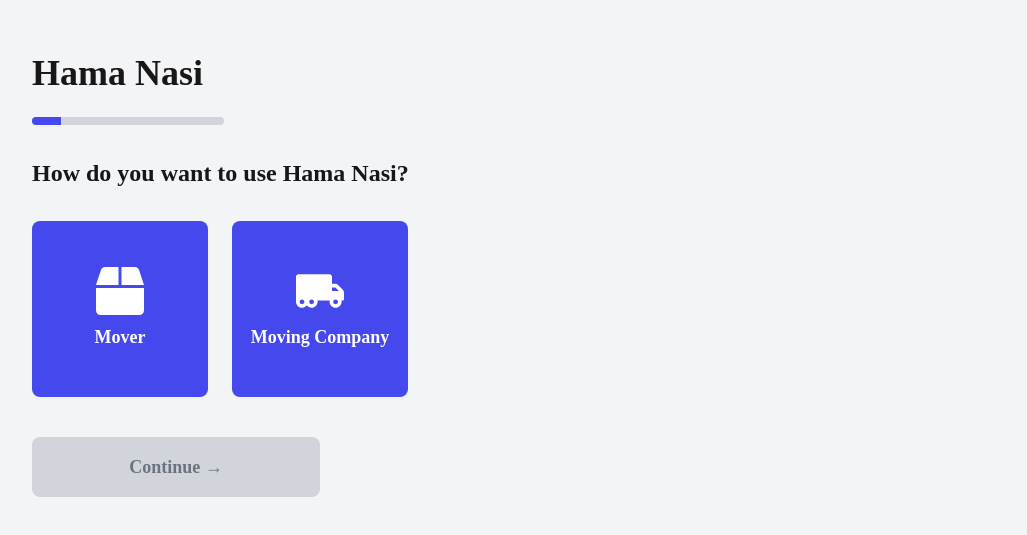
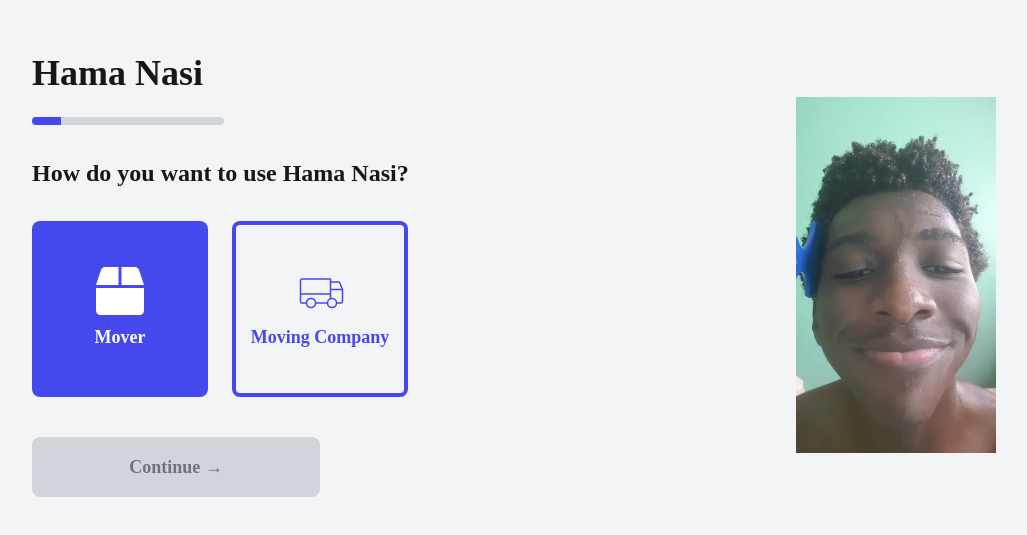
Before and after one commit to JasperMunene/hama-nasi, a Next.js app in the folder client/: page /onboarding in a window 1280 px wide. Shown: the part 125-660 px from the top of the page, without its empty margins (64-1091 px from the left). Built offline with nearby package versions, Linux system fonts and the light colour scheme.

Commit message:
add testing image to main onboarding page

```diff
--- a/client/src/app/onboarding/page.js
+++ b/client/src/app/onboarding/page.js
@@ -2,29 +2,29 @@
 
 import { useState } from 'react';
 import { useRouter } from 'next/navigation';
-import { FaTruckMoving, FaBox } from 'react-icons/fa';
+import { FaBox } from 'react-icons/fa';
+import { PiTruckThin } from 'react-icons/pi'; // Thin outlined truck icon
 import Image from 'next/image';
 
 const Onboarding = () => {
   const [selectedOption, setSelectedOption] = useState(null);
-  const [progress, setProgress] = useState(15); // Initial progress at 15%
+  const [progress, setProgress] = useState(15);
   const router = useRouter();
 
   const handleSelect = (option) => {
     setSelectedOption(option);
-    setProgress(30); // Update progress when user selects an option
+    setProgress(30);
   };
 
   const handleContinue = () => {
-    setProgress(50); // Update progress when clicking continue
-
+    setProgress(50);
     setTimeout(() => {
       if (selectedOption === 'Mover') {
         router.push('/onboarding/mover');
       } else if (selectedOption === 'Moving Company') {
-        router.push('/onboarding/company');
+        router.push('/onboarding/moving-company');
       }
-    }, 500); // Small delay to show progress animation
+    }, 500);
   };
 
   return (
@@ -37,7 +37,7 @@
         <div className="w-48 h-2 bg-gray-300 rounded-full overflow-hidden mb-8">
           <div
             className="h-full bg-[#4548ED] transition-all duration-300"
-            style={{ width: `${progress}%` }} // Dynamic width update
+            style={{ width: `${progress}%` }}
           ></div>
         </div>
 
@@ -46,6 +46,7 @@
 
         {/* Options */}
         <div className="flex gap-6">
+          {/* Mover (Box) */}
           <button
             className={`w-44 h-44 flex flex-col items-center justify-center rounded-lg transition ${
               selectedOption === 'Mover' ? 'bg-[#3336D6]' : 'bg-[#4548ED]'
@@ -56,13 +57,14 @@
             <span className="text-lg font-semibold">Mover</span>
           </button>
 
+          {/* Moving Company (Outlined Truck) */}
           <button
-            className={`w-44 h-44 flex flex-col items-center justify-center rounded-lg transition ${
-              selectedOption === 'Moving Company' ? 'bg-[#3336D6]' : 'bg-[#4548ED]'
-            } text-white`}
+            className={`w-44 h-44 flex flex-col items-center justify-center rounded-lg border-4 ${
+              selectedOption === 'Moving Company' ? 'border-[#3336D6] text-[#3336D6]' : 'border-[#4548ED] text-[#4548ED]'
+            } transition bg-transparent`}
             onClick={() => handleSelect('Moving Company')}
           >
-            <FaTruckMoving className="text-5xl mb-2" />
+            <PiTruckThin className="text-5xl mb-2" />
             <span className="text-lg font-semibold">Moving Company</span>
           </button>
         </div>
@@ -79,7 +81,17 @@
         </button>
       </div>
 
+      {/* Right Section */}
+      <div className="w-1/2 flex items-center justify-center">
+      <Image
+            src="/WhatsApp Image 2025-02-19 at 15.20.39.jpeg"
+            alt="Ongeza"
+            width={200}
+            height={500}
+            className="object-contain"
+      />
 
+      </div>
     </div>
   );
 };
```
Also changed, not shown: client/public/WhatsApp Image 2025-02-19 at 15.20.39.jpeg (added).
